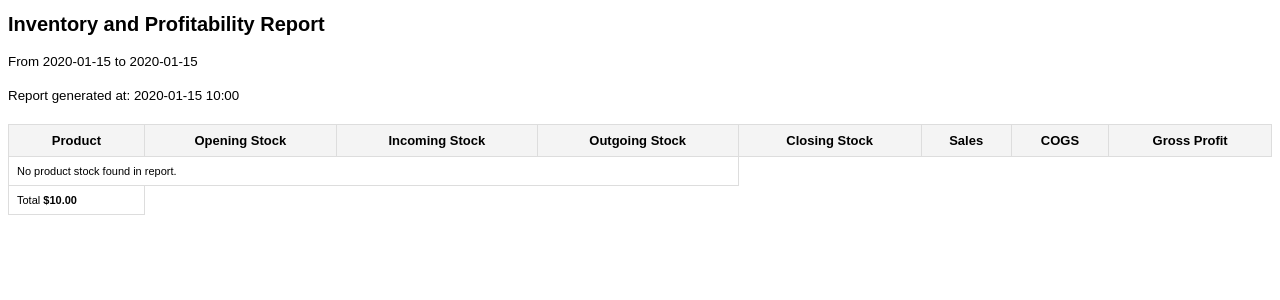
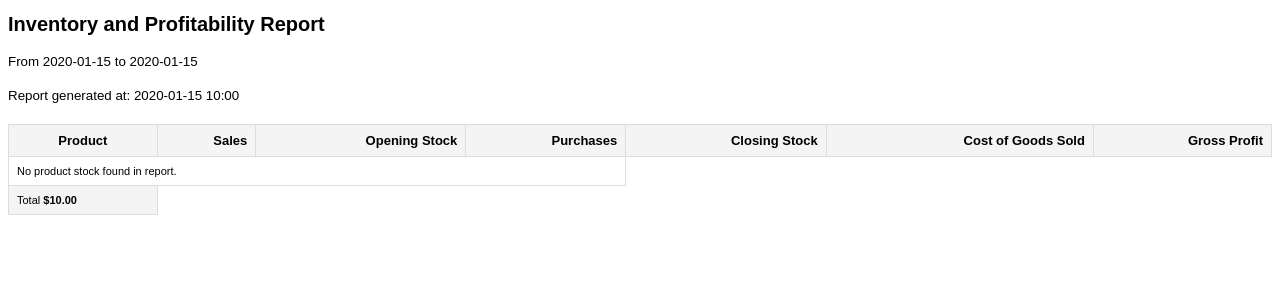
Before and after one commit to k1muza/inventory, a Django app: template templates/admin/distribution_report.html in a window 1280 px wide. Shown: the top 300 px of the page. Run offline with Django 5.2, Linux system fonts and the light colour scheme; tables that the repository leaves empty hold one stand-in row (values such as "Sample post"); the template is opened without the code that fills it: values that come from a table or form of the project are taken from there, most other values are stand-ins (such as "Sample title", 1, 10 or a date in 2020).

Commit message:
fix profitability report

```diff
--- a/inventory/admin/report.py
+++ b/inventory/admin/report.py
@@ -119,7 +119,7 @@
             ),
             path(
                 '<int:object_id>/distribution-report/',
-                self.admin_site.admin_view(self.distribution_report),
+                self.admin_site.admin_view(self.profitability_report),
                 name='distribution-report',
             )
         ]
@@ -179,7 +179,7 @@
         response["Content-Disposition"] = f"attachment; filename={filename}"
         return response
 
-    def distribution_report(self, request, object_id, *args, **kwargs):
+    def profitability_report(self, request, object_id, *args, **kwargs):
         report = get_object_or_404(Report, pk=object_id)
         # Render HTML template
         html_content = render(
--- a/templates/admin/distribution_report.html
+++ b/templates/admin/distribution_report.html
@@ -26,8 +26,14 @@
         background: #f4f4f4;
         font-size: 13px;
     }
+    tr:nth-child(even) {
+        background: #f4f4f4;
+    }
     td {
         font-size: 11px;
+    }
+    .right {
+        text-align: right;
     }
     </style>
 </head>
@@ -48,26 +54,24 @@
         <thead>
             <tr>
                 <th>Product</th>
-                <th>Opening Stock</th>
-                <th>Incoming Stock</th>
-                <th>Outgoing Stock</th>
-                <th>Closing Stock</th>
-                <th>Sales</th>
-                <th>COGS</th>
-                <th>Gross Profit</th>
+                <th class="right">Sales</th>
+                <th class="right">Opening Stock</th>
+                <th class="right">Purchases</th>
+                <th class="right">Closing Stock</th>
+                <th class="right">Cost of Goods Sold</th>
+                <th class="right">Gross Profit</th>
             </tr>
         </thead>
         <tbody>
-            {% for row in report.inventory_balances|dictsortreversed:"gross_profit" %}
+            {% for row in report.product_performances|dictsortreversed:"gross_profit" %}
             <tr>
                 <td>{{ row.product.name }}</td>
-                <td>{{ row.opening_stock_level|formatquantity:row.product.unit }} {{row.product.unit|replace:"unit,"}}</td>
-                <td>{{ row.incoming_stock|formatquantity:row.product.unit }} {{row.product.unit|replace:"unit,"}}</td>
-                <td>{{ row.outgoing_stock|formatquantity:row.product.unit }} {{row.product.unit|replace:"unit,"}}</td>
-                <td>{{ row.closing_stock_level|formatquantity:row.product.unit }} {{row.product.unit|replace:"unit,"}}</td>
-                <td>${{ row.sales|floatformat:2 }}</td>
-                <td>${{ row.cost_of_goods_sold|floatformat:2 }}</td>
-                <td><b>${{ row.gross_profit|floatformat:2 }}</b></td>
+                <td class="right"><b>${{ row.sales|floatformat:2 }}</b></td>
+                <td class="right">${{ row.opening_stock_value|floatformat:2  }}</td>
+                <td class="right">${{ row.purchases|floatformat:2  }}</td>
+                <td class="right">${{ row.closing_stock_value|floatformat:2  }}</td>
+                <td class="right"><b>${{ row.cost_of_goods_sold|floatformat:2 }}</b></td>
+                <td class="right"><b>${{ row.gross_profit|floatformat:2 }}</b></td>
             </tr>
             {% empty %}
             <tr>
```
